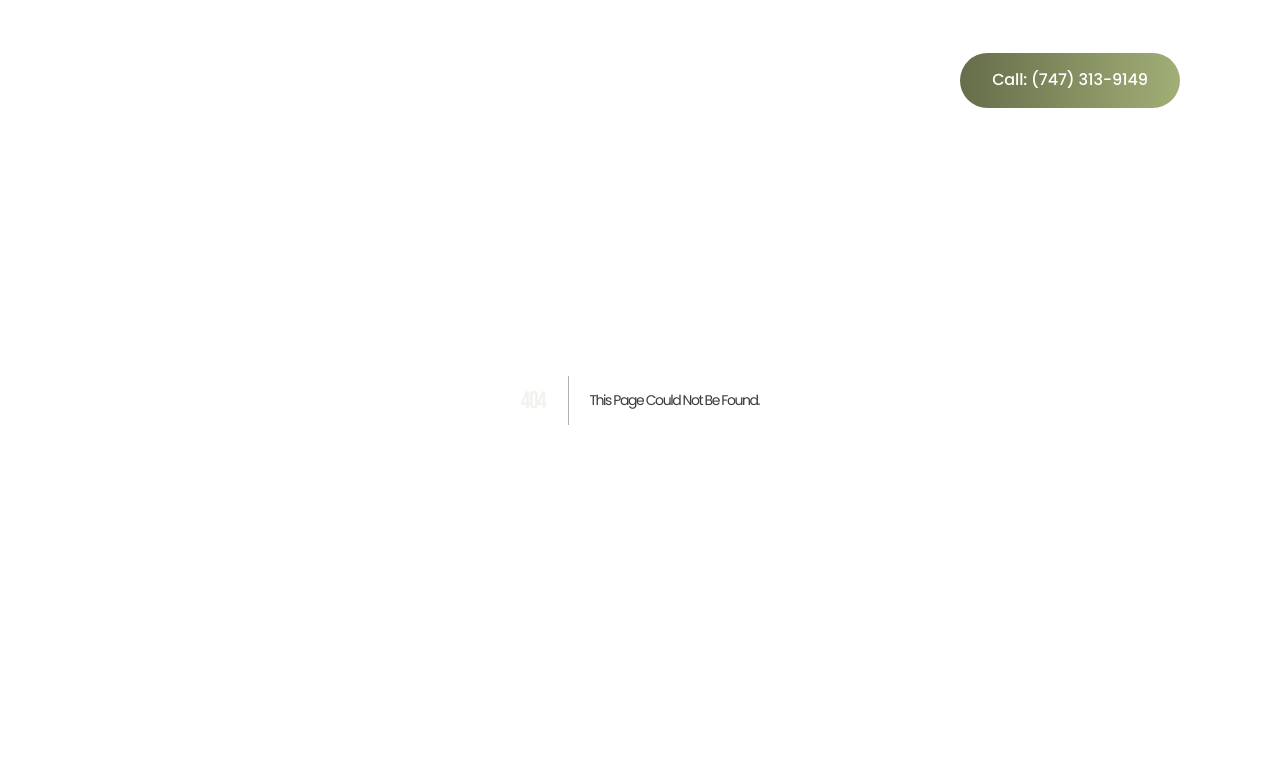
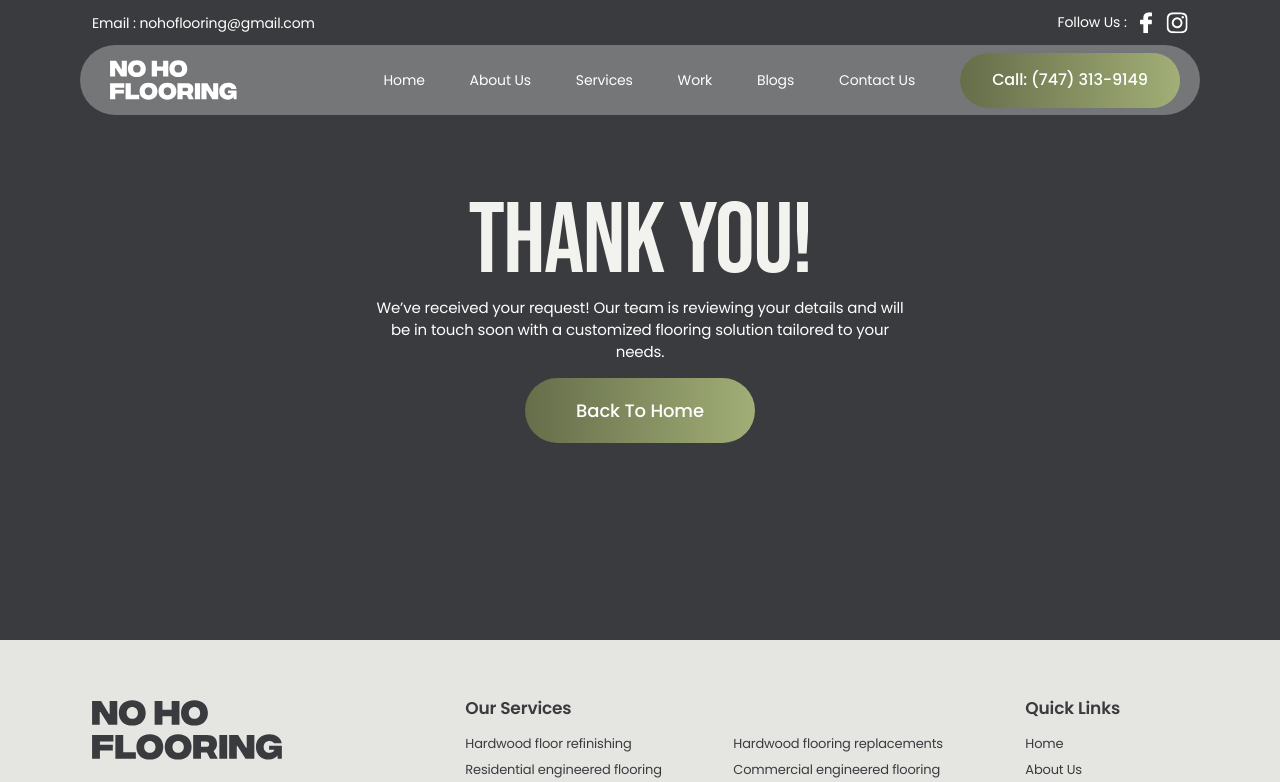
Before and after one commit to nohoflooring/nohoflooring, a Next.js app: page /thank-you in a window 1280 px wide. Before the commit this address had no page. Shown: the top 782 px of the page. Built offline with nearby package versions, Linux system fonts and the light colour scheme.

Commit message:
from submited

```diff
--- a/package.json
+++ b/package.json
@@ -16,7 +16,9 @@
     "react": "19.1.0",
     "react-bootstrap": "^2.10.10",
     "react-dom": "19.1.0",
-    "sass": "^1.89.2"
+    "sass": "^1.89.2",
+    "googleapis": "^150.0.1",
+    "nodemailer": "^7.0.3"
   },
   "devDependencies": {
     "@eslint/eslintrc": "^3",
--- /dev/null
+++ b/src/app/thank-you/layout.jsx
@@ -0,0 +1,21 @@
+export const metadata = {
+  title: "Thank You",
+  description: "",
+  //===== OG Tags =====
+  openGraph: {
+    title: "Thank You",
+    description: "",
+    url: "/thank-you",
+    siteName: "No Ho Flooring",
+    locale: "en_US",
+    type: "website",
+    images: "#",
+  },
+  //===== Canonical =====
+  alternates: { canonical: "/thank-you" },
+
+};
+
+export default function RootLayout({ children }) {
+  return children;
+}
--- /dev/null
+++ b/src/app/thank-you/page.jsx
@@ -0,0 +1,23 @@
+import styles from "@/styles/components/thanks.module.scss";
+import Link from "next/link";
+import { Col, Container, Row } from "react-bootstrap";
+
+const ThankYouPage = () => {
+  return (
+    <section className={styles.thanksSection}>
+      <Container className="h-100">
+        <Row className="h-100">
+          <Col md={6} className="m-auto text-center">
+            <div className={styles.boxTitle}>
+              <h1>Thank You!</h1>
+              <p>We’ve received your request! Our team is reviewing your details and will be in touch soon with a customized flooring solution tailored to your needs.</p>
+              <Link href="/">Back To Home</Link>
+            </div>
+          </Col>
+        </Row>
+      </Container>
+    </section>
+  );
+};
+
+export default ThankYouPage;
--- /dev/null
+++ b/styles/components/thanks.module.scss
@@ -0,0 +1,28 @@
+.thanksSection {
+  height: 80vh;
+  background: linear-gradient(90deg, #656d4a 0%, #c4d38f 156.39%);
+  background: #3a3b3e;
+  p {
+    color: #fff;
+  }
+  a {
+    text-align: center;
+    letter-spacing: -0.126234px;
+    color: #fff;
+    background: linear-gradient(90deg, #656d4a 0%, #c4d38f 156.39%);
+    border: 0;
+    border-radius: 100px;
+    justify-content: center;
+    align-items: center;
+    width: 230px;
+    height: 65px;
+    padding: 0 30px;
+    font-size: 18px;
+    font-style: normal;
+    font-weight: 500;
+    line-height: 12px;
+    transition: all 0.3s;
+    display: flex;
+    margin: auto;
+  }
+}
```
Also changed, not shown: src/app/api/contact/route.jsx (added, +68 -0 lines), src/app/home/contact.jsx (+42 -4 lines), 1 other file (tests, documents, lock files or other folders).
